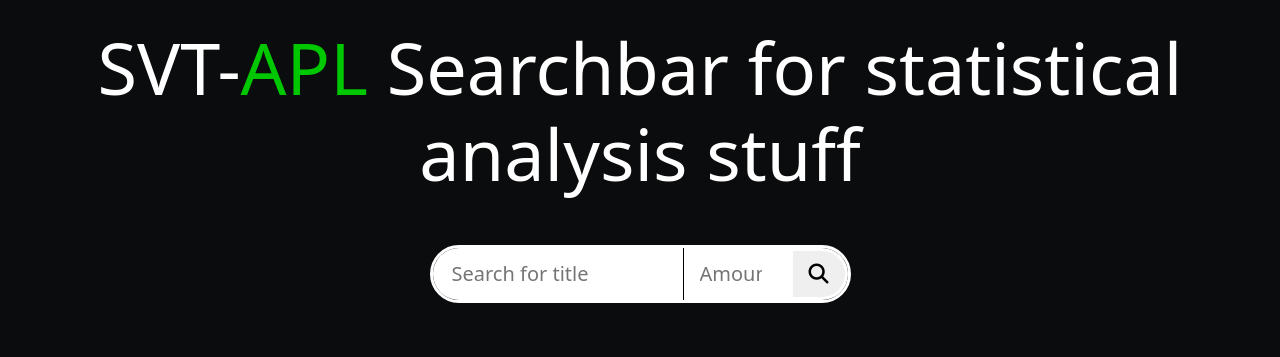
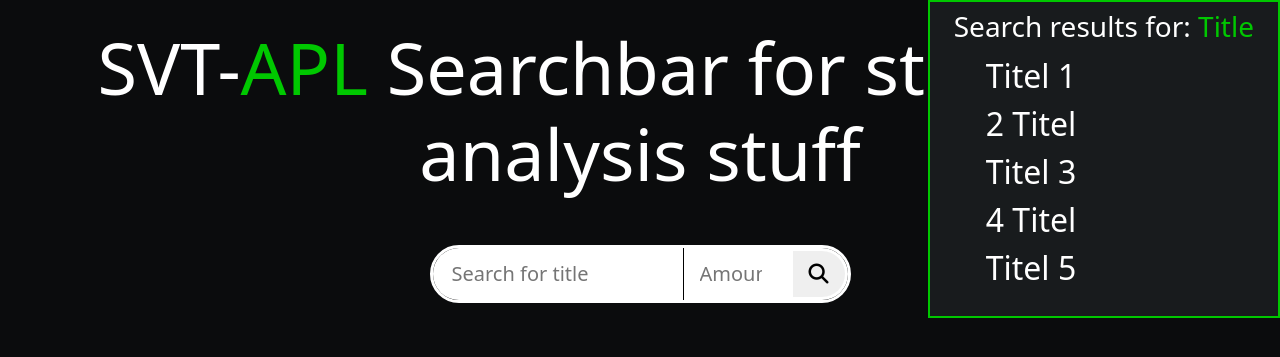
Before and after one commit to pontusgranath/svt-apl, a Django app: template django_project/dist_search/templates/dist_search/home.html in a window 1280 px wide. Shown: the top 357 px of the page. Run offline with Django 3.2, Linux system fonts and the light colour scheme; the template is opened without the code that fills it, so the values that code supplies are empty; style sheets or scripts are compiled from the project's sources; some libraries are stand-ins or nearby versions.

Commit message:
Created beginning stages of inline search
Co-authored-by: Felix Larsson <56984578+felixxlll@users.noreply.github.com>
Co-authored-by: Pontus Granath <54897622+pontusgranath@users.noreply.github.com>

```diff
--- a/django_project/dist_search/static/dist_search/scripts/main.js
+++ b/django_project/dist_search/static/dist_search/scripts/main.js
@@ -14,19 +14,27 @@ $('#distance-button').click(function () {
     }
 })
 
-$(document).on('click', '.list-title', function() {
-    $.ajax({
-        // url: '/calculate_distance',
-        method: 'POST', // or another (GET), whatever you need
-        data: {
-            // csrfmiddlewaretoken: "{{ csrf_token }}",
-            name: 'inline-search', // data you need to pass to your function
-            click: true
-        },
-        success: function (data) {
-            console.log('llama')
-            // success callback
-            // you can process data returned by function from views.py
-        }
-    });
-});
+$('.list-title').click(function(){
+    let searchedTitle = $(this).attr("show-title")
+    console.log(searchedTitle)
+
+    $('.inline-search-results').remove()
+    $(this).append("<div class='inline-search-results py-2 px-4'><h3>Search results for: <span>"+ searchedTitle +"</span></h3><ul><li>Titel 1</li><li>2 Titel</li><li>Titel 3</li><li>4 Titel</li><li>Titel 5</li></ul></div>")
+})
+
+// $(document).on('click', '.list-title', function() {
+//     $.ajax({
+//         url: '/calculate_inline_distance',
+//         method: 'POST', // or another (GET), whatever you need
+//         data: {
+//             // csrfmiddlewaretoken: "{{ csrf_token }}",
+//             name: 'inline-search', // data you need to pass to your function
+//             click: true
+//         },
+//         success: function (data) {
+//             console.log('llama')
+//             // success callback
+//             // you can process data returned by function from views.py
+//         }
+//     });
+// });
--- a/django_project/dist_search/static/dist_search/styles/style.sass
+++ b/django_project/dist_search/static/dist_search/styles/style.sass
@@ -104,8 +104,40 @@ h1
 
     li
         list-style: none
+        position: relative
 
 .distance-measurement
     display: none
 .distance-measurement.show
     display: inline
+
+.inline-search-results
+    // display: none
+    position: absolute
+
+    color: $text-color
+    background-color: #181b1d
+
+    border-color: $svt-green
+    border-width: 2px
+    border-style: solid
+
+    // top: 50%
+    // left: 50%
+    // transform: translate(-50%, -50%)
+
+    right: 0
+    top: 0
+
+    z-index: 100
+
+    h3
+
+        span
+            color: $svt-green
+
+    ul
+        list-style: none
+
+        li
+            font-size: 2rem
--- a/django_project/dist_search/templates/dist_search/home.html
+++ b/django_project/dist_search/templates/dist_search/home.html
@@ -31,7 +31,6 @@
 				<button id="search-button" class="form-control-lg" type="submit"><i class="fas fa-search"></i></button>
 			</form>
 		</div>
-
 		<datalist id="shows">
 			{% for show_title in columns %}
 
@@ -40,8 +39,6 @@
             {% endfor %}
 		</datalist>
 
-		<div class="container d-flex justify-content-center">
-		</div>
 		<ul id="search-results" class="container">
 
 			{% for list_title in to_list|slice:"1:" %}
@@ -52,10 +49,20 @@
 					</div>
 				{% endif %}
 
-				<li class="list-title display-5 p-2">{{list_title.0}}<span class="distance-measurement"> - {{list_title.1}}</span></li>
-
+				<li class="list-title display-5 p-2" show-title="{{list_title.0}}">{{list_title.0}}<span class="distance-measurement"> - {{list_title.1}}</span></li>
             {% endfor %}
 		</ul>
+
+		<div class="inline-search-results py-2 px-4">
+			<h3>Search results for: <span>Title</span></h3>
+			<ul>
+				<li>Titel 1</li>
+				<li>2 Titel</li>
+				<li>Titel 3</li>
+				<li>4 Titel</li>
+				<li>Titel 5</li>
+			</ul>
+		</div>
 
 		<script src="https://kit.fontawesome.com/ee2129c6a0.js" crossorigin="anonymous"></script>
 		<script src="{% static 'dist_search/scripts/jquery-3.6.0.min.js' %}"></script>
```
Also changed, not shown: django_project/dist_search/views.py (+28 -1 lines).
